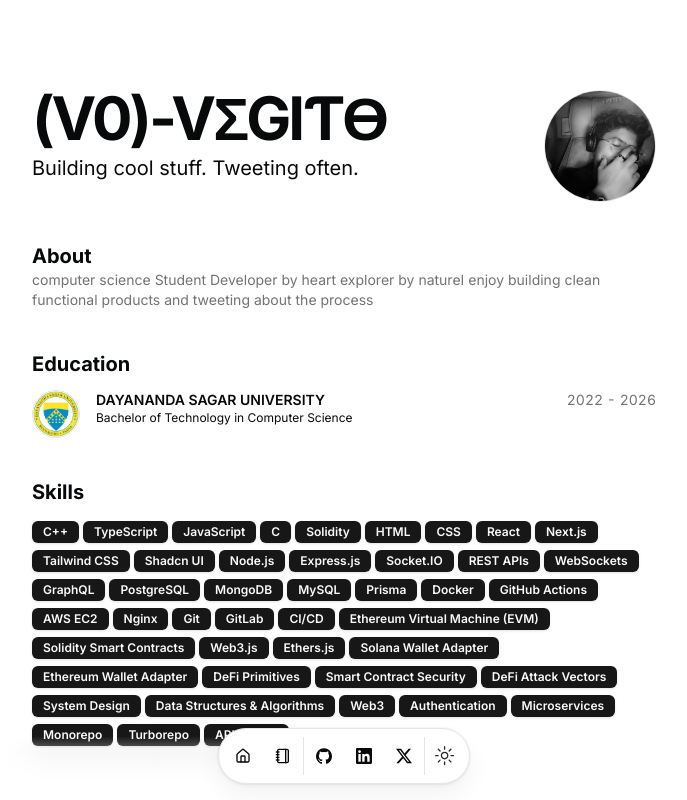
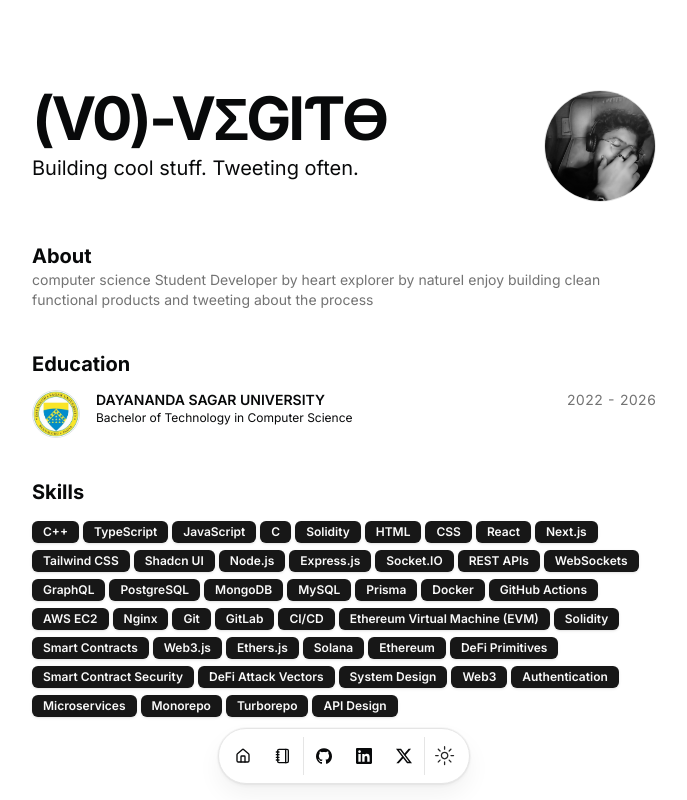
Before and after one commit to Sunilkumarchavhan9/sk-chavhan, a Next.js app: page / in a window 1280 px wide. Shown: the top 800 px of the page, without its empty margins (296-983 px from the left). Built offline with nearby package versions, Linux system fonts and the light colour scheme.

Commit message:
landing page added

```diff
--- a/src/data/resume.tsx
+++ b/src/data/resume.tsx
@@ -53,11 +53,12 @@
 
     // Blockchain & DeFi
     "Ethereum Virtual Machine (EVM)",
-    "Solidity Smart Contracts",
+    "Solidity" ,
+   " Smart Contracts",
     "Web3.js",
     "Ethers.js",
-    "Solana Wallet Adapter",
-    "Ethereum Wallet Adapter",
+    "Solana ",
+    "Ethereum ",
     "DeFi Primitives",
 
     // Security & Auditing
@@ -66,7 +67,6 @@
 
     // Architecture & Specialized
     "System Design",
-    "Data Structures & Algorithms",
     "Web3",
     "Authentication",
     "Microservices",
```
